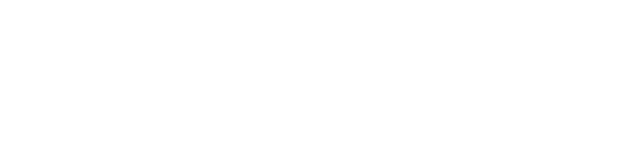
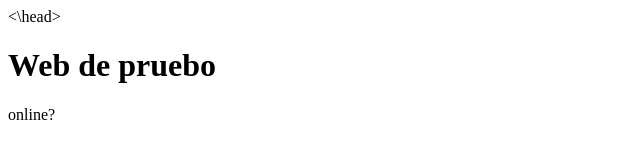
Before and after one commit to TheMather314/theMather.github.io, a plain HTML site: page index.html in a window 1280 px wide. Shown: the whole page, without its empty margins (0-640 px from the left). Drawn offline with Linux system fonts and the light colour scheme.

Commit message:
Update index.html

```diff
--- a/index.html
+++ b/index.html
@@ -1,10 +1,10 @@
 <!DOCTYPE html>
 <html>
 <head>
-  <title> Título 1<\title>
+  <title> Título 1</title>
 <\head>
 <body>
-  <h1> Web de pruebo <\h1>
-  <p> online? <\p>
-<\body>
-<\html>
+  <h1> Web de pruebo </h1>
+  <p> online? </p>
+</body>
+</html>
```
